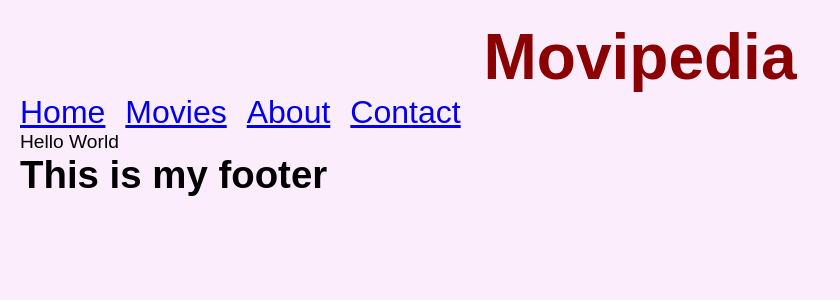
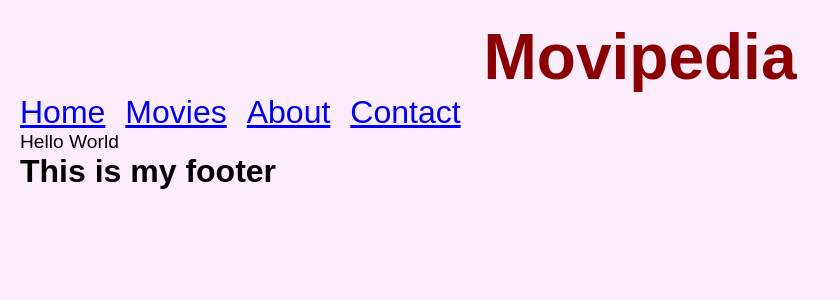
Before and after one commit to sj236code/IP_Frontend, a React (Vite) app: page / in a window 1280 px wide. Shown: the top 300 px of the page, without its empty margins (0-840 px from the left). Built offline with nearby package versions, Linux system fonts and the light colour scheme; no server answers.

Commit message:
Test 2- Checking to see if committed under correct account

```diff
--- a/src/components/Footer.jsx
+++ b/src/components/Footer.jsx
@@ -1,7 +1,7 @@
 function Footer(){
 
     return (
-        <footer>
+        <footer className="footer">
             <h1>This is my footer</h1>
         </footer>
     );
```
